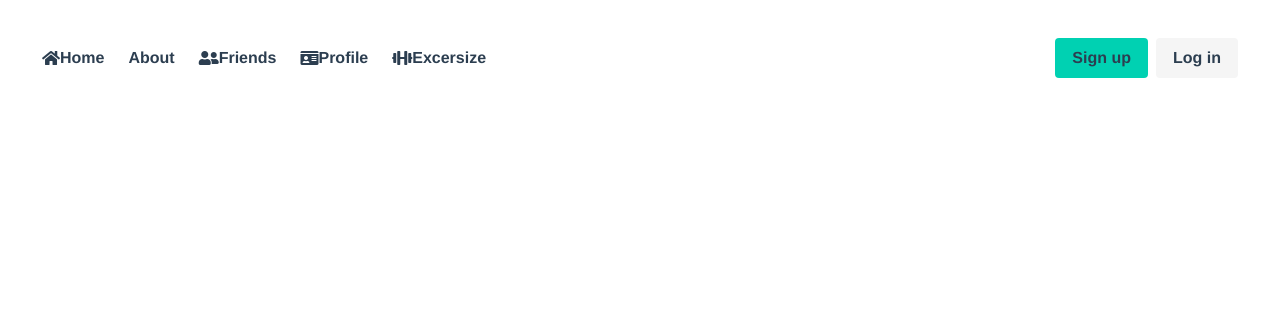
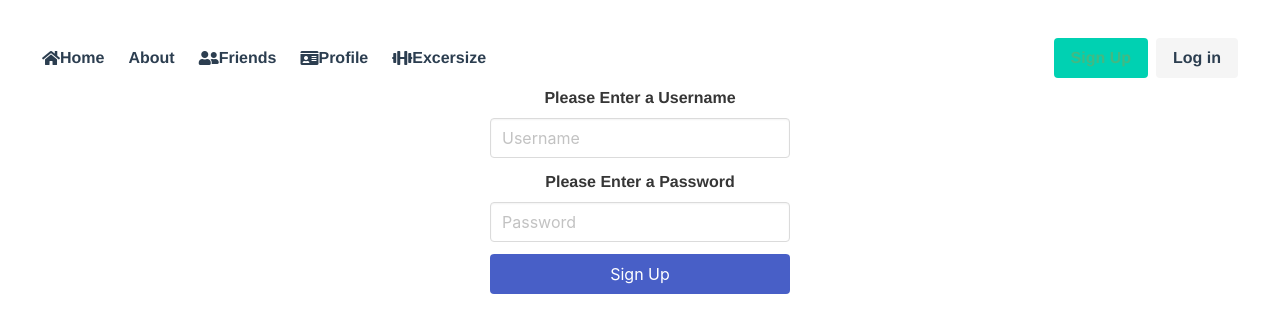
Before and after one commit to andrewwitte97/Fitness_Tracker, a Vue app in the folder client/fitness_tracker/: page /#/signup in a window 1280 px wide. Shown: the top 332 px of the page. Built offline with nearby package versions, Linux system fonts and the light colour scheme.

Commit message:
Laying out pages

```diff
--- a/client/fitness_tracker/src/App.vue
+++ b/client/fitness_tracker/src/App.vue
@@ -1,47 +1,6 @@
 <template>
   <div id="app">
-    <div id="nav">
-      <nav class="navbar" role="navigation" aria-label="main navigation">
-        <div class="navbar-brand">
-
-          <a
-            role="button"
-            class="navbar-burger burger"
-            aria-label="menu"
-            aria-expanded="false"
-            data-target="navbarBasicExample"
-          >
-            <span aria-hidden="true"></span>
-            <span aria-hidden="true"></span>
-            <span aria-hidden="true"></span>
-          </a>
-        </div>
-
-        <div id="navbarBasicExample" class="navbar-menu">
-          <div class="navbar-start">
-            <router-link class="navbar-item" to="/"><i class="fas fa-home"></i>Home</router-link>
-            <router-link class="navbar-item" to="/about">About</router-link>
-            <router-link class="navbar-item" to ="/friends"><i class="fas fa-user-friends"></i>Friends</router-link>
-            <router-link class="navbar-item" to ="/profile"><i class="fas fa-id-card"></i>Profile</router-link>
-            <router-link class="navbar-item" to ="/excersize"><i class="fas fa-dumbbell"></i>Excersize</router-link>
-
-          </div>
-
-          <div class="navbar-end">
-            <div class="navbar-item">
-              <div class="buttons">
-                <a class="button is-primary">
-                  <strong>Sign up</strong>
-                </a>
-                <a class="button is-light">Log in</a>
-              </div>
-            </div>
-          </div>
-        </div>
-      </nav>
-    </div>
-
-    <router-view />
+  <Nav></Nav>
   </div>
 </template>
 
@@ -64,3 +23,16 @@
   color: #42b983;
 }
 </style>
+
+
+
+
+<script>
+import Nav from './components/Nav';
+
+export default {
+    components: {
+      Nav
+    }
+}
+</script>
--- a/client/fitness_tracker/src/components/Nav.vue
+++ b/client/fitness_tracker/src/components/Nav.vue
@@ -0,0 +1,45 @@
+<template>
+  <div id="app">
+    <div id="nav">
+      <nav class="navbar" role="navigation" aria-label="main navigation">
+        <div class="navbar-brand">
+
+          <a
+            role="button"
+            class="navbar-burger burger"
+            aria-label="menu"
+            aria-expanded="false"
+            data-target="navbarBasicExample"
+          >
+            <span aria-hidden="true"></span>
+            <span aria-hidden="true"></span>
+            <span aria-hidden="true"></span>
+          </a>
+        </div>
+
+        <div id="navbarBasicExample" class="navbar-menu">
+          <div class="navbar-start">
+            <router-link class="navbar-item" to="/"><i class="fas fa-home"></i>Home</router-link>
+            <router-link class="navbar-item" to="/about">About</router-link>
+            <router-link class="navbar-item" to ="/friends"><i class="fas fa-user-friends"></i>Friends</router-link>
+            <router-link class="navbar-item" to ="/profile"><i class="fas fa-id-card"></i>Profile</router-link>
+            <router-link class="navbar-item" to ="/excersize"><i class="fas fa-dumbbell"></i>Excersize</router-link>
+
+
+          </div>
+
+          <div class="navbar-end">
+          <div class="navbar-item">
+            <div class="buttons">
+              <router-link class="button is-primary" to="/signup" v-if="!loggedIn">Sign Up</router-link>
+              <router-link class="button is-light" to="/login" v-if="!loggedIn">Log in</router-link>
+              <router-link class="button is-light" v-if="loggedIn">Log out</router-link>
+            </div>
+          </div>
+        </div>
+      </div>
+    </nav>
+    <router-view />
+  </div>
+  </div>
+</template>
--- a/client/fitness_tracker/src/router/index.js
+++ b/client/fitness_tracker/src/router/index.js
@@ -24,7 +24,20 @@ const routes = [
     path: '/excersize',
     name: '/excersize',
     component: () => import('../views/Excersize.vue')
-  }
+  },
+
+  {
+    path: '/login',
+    name: '/login',
+    component: () => import('../views/Login.vue')
+  },
+
+  {
+    path: '/signup',
+    name: '/signup',
+    component: () => import('../views/Signup.vue')
+  },
+
 
 ]
 
--- /dev/null
+++ b/client/fitness_tracker/src/views/Login.vue
@@ -0,0 +1,32 @@
+<template>
+  <div class="login">
+    <form>
+      <div class="field">
+        <label class="label">Username</label>
+        <div class="control">
+          <input class="input" type="text" placeholder="Username" />
+        </div>
+      </div>
+
+      <div class="field">
+        <label class="label">Password</label>
+        <div class="control">
+          <input class="input" type="password" placeholder="Password" />
+        </div>
+      </div>
+      <div class="submit">
+        <div class="control">
+          <input id="submit" class="button is-link" type="submit" value="Log in">
+        </div>
+      </div>
+    </form>
+  </div>
+</template>
+
+<style>
+.login,
+#submit {
+  width: 300px;
+  margin: auto;
+}
+</style>
--- /dev/null
+++ b/client/fitness_tracker/src/views/Signup.vue
@@ -0,0 +1,33 @@
+<template>
+  <div class="signup">
+    <form>
+      <div class="field">
+        <label class="label">Please Enter a Username</label>
+        <div class="control">
+          <input class="input" type="text" placeholder="Username" />
+        </div>
+      </div>
+
+      <div class="field">
+        <label class="label">Please Enter a Password</label>
+        <div class="control">
+          <input class="input" type="password" placeholder="Password" />
+        </div>
+      </div>
+      <div class="submit">
+        <div class="control">
+          <input id="submit" class="button is-link" type="submit" value="Sign Up">
+        </div>
+      </div>
+    </form>
+  </div>
+</template>
+
+
+<style>
+.signup,
+#submit {
+  width: 300px;
+  margin: auto;
+}
+</style>
```
Also changed, not shown: client/fitness_tracker/src/components/Footer.vue (+11 -0 lines).
